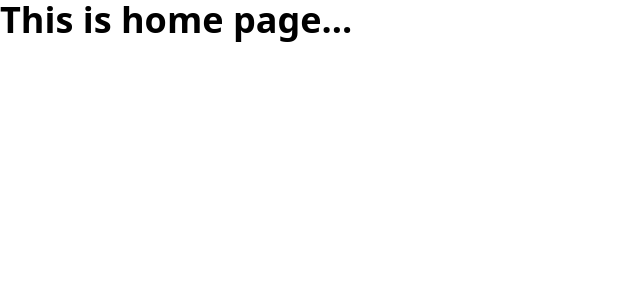
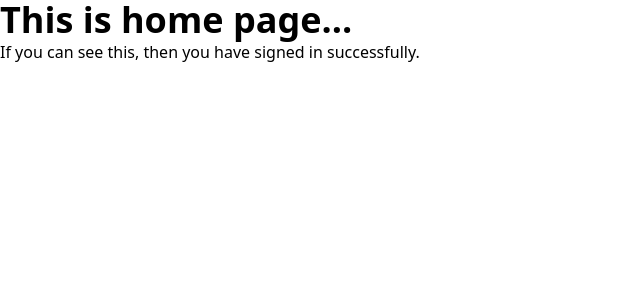
Before and after one commit to omshukla12/Cost-Catcher_Next, a React (Create React App) app in the folder client/: page /app in a window 1280 px wide. Shown: the top 300 px of the page, without its empty margins (0-640 px from the left). Built offline with nearby package versions, Linux system fonts and the light colour scheme.

Commit message:
Update App.js

```diff
--- a/client/src/pages/App.js
+++ b/client/src/pages/App.js
@@ -2,6 +2,9 @@ const App = function () {
     return (
         <div>
             <h1 className="text-4xl font-semibold">This is home page...</h1>
+            <p>
+                If you can see this, then you have signed in successfully.
+            </p>
         </div>
     )
 }
```
